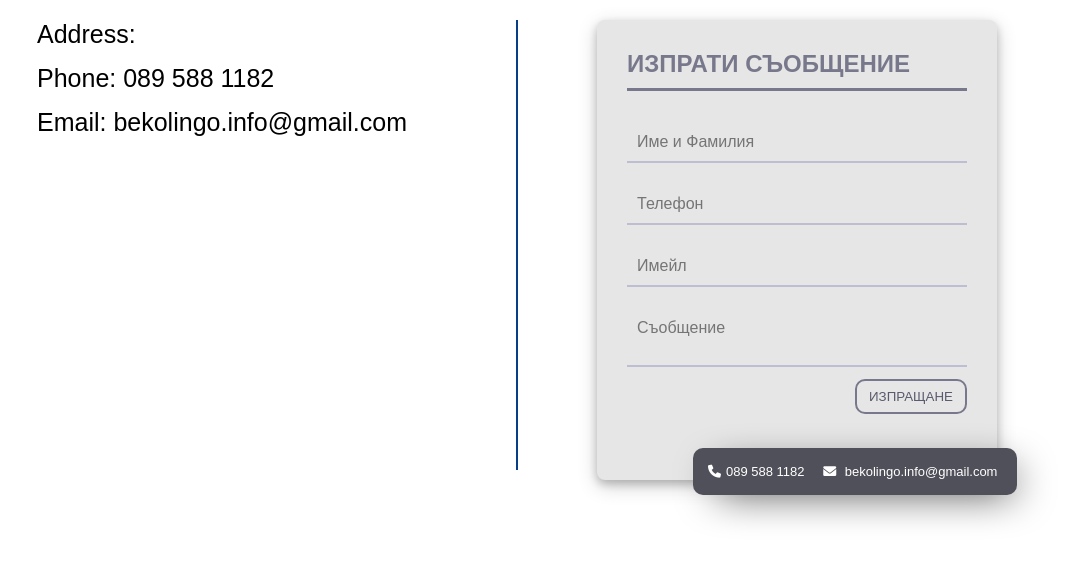
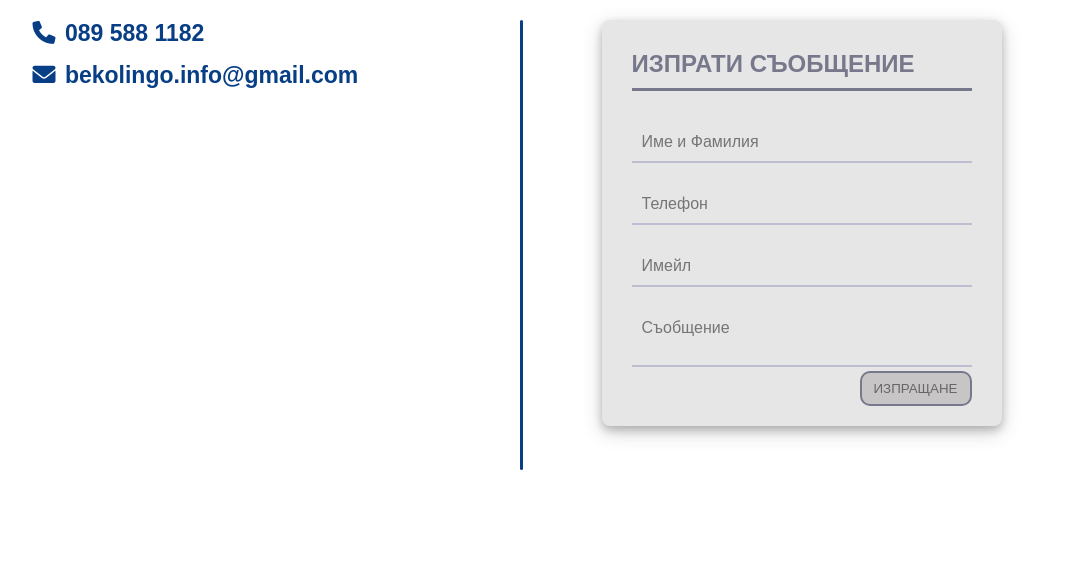
Before and after one commit to berkayhalil/Online_language_school, a PHP site: page /contacts.php in a window 1280 px wide. Shown: the part 188-750 px from the top of the page, without its empty margins (123-1189 px from the left). Run offline with PHP 8.4, Linux system fonts and the light colour scheme; some libraries are stand-ins or nearby versions.

Commit message:
added recaptcha

```diff
--- a/contact-form.css
+++ b/contact-form.css
@@ -1,6 +1,6 @@
 #form {
     width: 488px;
-    height: 460px;
+    height: 510px;
     background: #e6e6e6;
     border-radius: 8px;
     box-shadow: 0 4px 8px 0 rgba(0, 0, 0, 0.2), 0 6px 20px 0 rgba(0, 0, 0, 0.19);
@@ -9,6 +9,12 @@
     max-width: calc(100vw - 40px);
     box-sizing: border-box;
     position: relative;
+}
+
+@media(max-width:500px){
+    #body-home #form{
+        min-height: 550px;
+    }
 }
 
 #contact_us {
@@ -51,7 +57,7 @@
 #contact_btn {
     float: right;
     padding: 8px 12px;
-    margin: 8px 0 0;
+    margin-top:0;
     font-family: 'Montserrat', sans-serif;
     border: 2px solid #78788c;
     background: 0;
@@ -114,3 +120,23 @@
   .overlay .closebtn:hover {
     color: #ccc;
   }
+
+  .g-recaptcha {
+    transform:scale(0.85);
+    transform-origin:0 0;
+    width: fit-content;
+    cursor: pointer;
+    pointer-events: auto;
+}
+
+#contact_btn:disabled {
+    pointer-events: none; /* Prevent hover interaction */
+    cursor: not-allowed; /* Show a "not-allowed" cursor */
+    background-color: #c7c5c5; /* Optional: Change background to indicate disabled state */
+    color: #666; /* Optional: Adjust text color for better visibility */
+    box-shadow: none; /* Remove hover effects like shadow */
+  }
+
+  #body-home #contact_btn{
+    float: left;
+  }
--- a/contact-form.js
+++ b/contact-form.js
@@ -5,3 +5,7 @@ function openContactForm() {
   function closeContactForm() {
     document.getElementById("myOverlay").style.display = "none";
   }
+
+  function enableSubmitBtn(){
+    document.getElementById("contact_btn").disabled = false;
+  }
--- a/contact-form.php
+++ b/contact-form.php
@@ -7,7 +7,9 @@
     <input type="email" class="contact_inputes" name="email" placeholder="Имейл"required>
     <textarea id="form-message"class="contact_inputes" name="message"placeholder="Съобщение"></textarea>
 
-    <button type="submit" name="contact_form_btn" id="contact_btn">ИЗПРАЩАНЕ</button>
+      <div class="g-recaptcha" data-sitekey="6Lf82IgqAAAAALJsJgsigTbRciVyxlSsicQrX-7n" data-callback="enableSubmitBtn"></div>
+      <button type="submit" name="contact_form_btn" id="contact_btn" disabled="disabled">ИЗПРАЩАНЕ</button>
+
 
     <div id="contact_span_div">
       <span class="fa fa-phone contact_spans"></span>089 588 1182
--- a/contacts.css
+++ b/contacts.css
@@ -1,7 +1,6 @@
 #body-contacts{
     font-family:sans-serif;
     margin:0;
-
 }
 
 #div-h1-con{
@@ -46,7 +45,7 @@
 }
 
 .contacts-container p {
-    font-size: 25px;
+    font-size: 23px;
     padding-bottom: 15px;
     text-align: left; /* Align text to the left */
     width: 100%; /* Ensure paragraphs take the full width of the container */
@@ -54,16 +53,33 @@
     margin: 0; /* Remove default margin for better alignment */
 }
 
+.contacts-container{
+    color: var(--main-body-dark-color); /* Change to your brand's color */
+    margin-right: 8px; /* Add spacing between the icon and text */
+    font-size: 18px; /* Adjust icon size */
+    vertical-align: middle;
+    font-weight: bold;
+}
+
 .main-content-contacts #form{
     width: 400px;
+    height: auto;
     margin: 0;
 }
 
-@media (max-width: 850px) {
+.main-content-contacts #contact_btn{
+  margin-top: 0;
+}
+
+@media (max-width: 900px) {
     .contact-details {
         flex-direction: column;  /* Stack elements vertically on smaller screens */
         align-items: center;  /* Center items */
         text-align: center;
+    }
+
+    .main-content-contacts #form{
+        height: auto;
     }
     .contacts-container p{
         text-align: center;
@@ -76,15 +92,19 @@
         max-width: none;  /* Remove the max-width on small screens */
         padding-top: 15px;
     }
+    .contacts-container p {
+        font-size: 20px;
+    }
 }
 
 .vertical-line {
-    width: 2px;  /* Set the width of the line */
+    width: 3px;  /* Set the width of the line */
     background-color: var(--main-body-dark-color);  /* Color of the line, red in this case */
     height:450px;  /* Full height to match the height of the parent container */
     position:static;  /* To position the line relative to the parent container */
     top:27%;  /* Align the top of the line with the top of the parent */
     left: 50%;  /* Center the line horizontally */
+    border-radius: 5px;
 }
 
 
--- a/contacts.js
+++ b/contacts.js
@@ -6,3 +6,12 @@
      const newText = heading.innerText.replace('ЗАЯВИ БЕЗПЛАТНА КОНСУЛТАЦИЯ', 'ИЗПРАТИ СЪОБЩЕНИЕ');
      heading.innerText = newText;
  }
+
+
+  // Check if the current page is contacts.php
+  if (window.location.pathname.endsWith("contacts.php")) {
+      const contactDiv = document.getElementById("contact_span_div");
+      if (contactDiv) {
+          contactDiv.remove(); // Remove the entire div
+      }
+  }
--- a/contacts.php
+++ b/contacts.php
@@ -8,6 +8,9 @@
     <meta name="viewport" content="width=device-width, initial-scale=1.0">
     <title>Contacts</title>
     <link rel="stylesheet" href="styles.css">
+
+    <script src="https://www.google.com/recaptcha/api.js" async defer></script>
+
 </head>
 <body id="body-contacts">
 <main class="main-content-contacts">
@@ -22,11 +25,10 @@
 
     <section class="contact-details">
 
-    <div class="contacts-container">
-        <p>Address:</p>
-        <p>Phone: 089 588 1182</p>
-        <p>Email: bekolingo.info@gmail.com</p>
-    </div>
+   <div class="contacts-container">
+    <p><i class="fas fa-phone"></i> 089 588 1182</p>
+    <p><i class="fas fa-envelope"></i> bekolingo.info@gmail.com</p>
+</div>
 
     <div class="vertical-line"></div> <!-- Vertical line -->
 
--- a/index.php
+++ b/index.php
@@ -10,6 +10,9 @@
     <title>
         Онлайн Езикова Школа Bekolingo
     </title>
+
+    <script src="https://www.google.com/recaptcha/api.js" async defer></script>
+
 </head>
 <body id="body-home">
 
@@ -36,7 +39,6 @@
 </div>
 
 <script src="navbar.js"></script>
-<script src="contact-form.js"></script>
     </section>
 
 </body>
```
